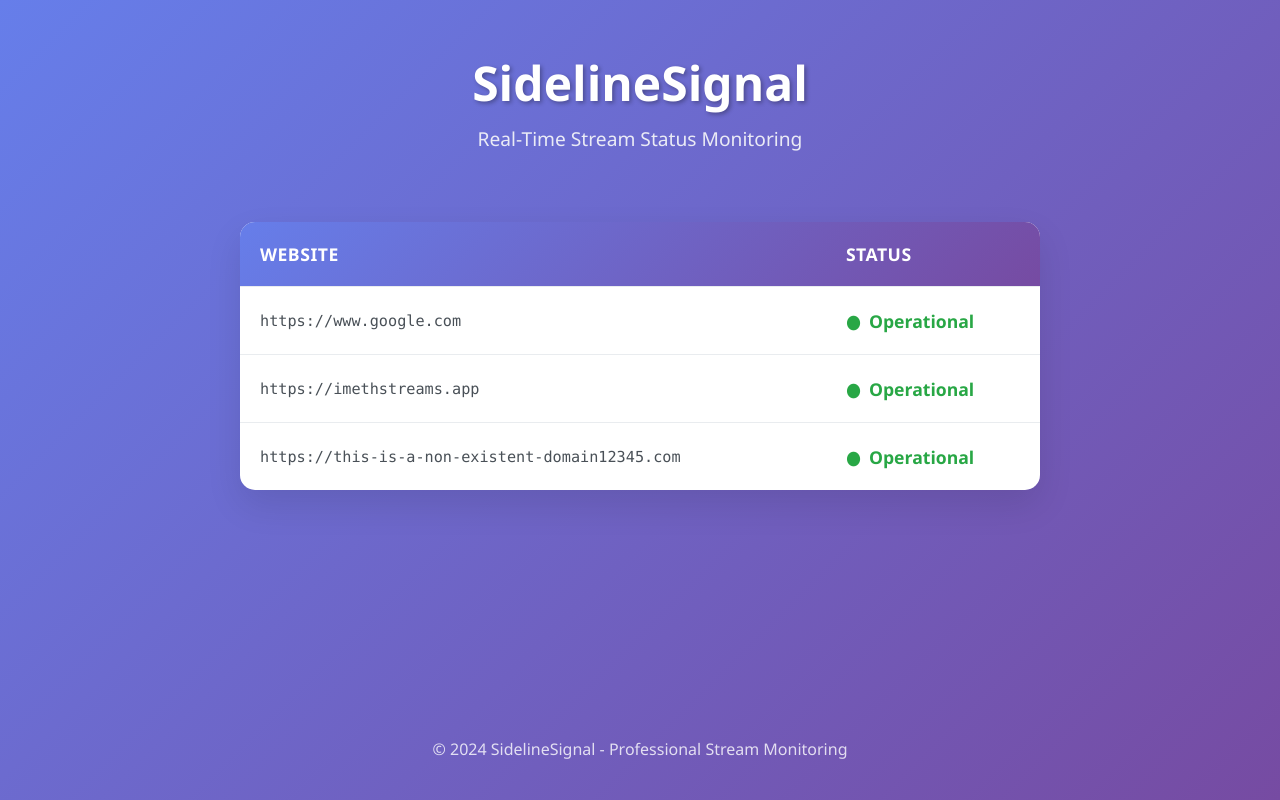
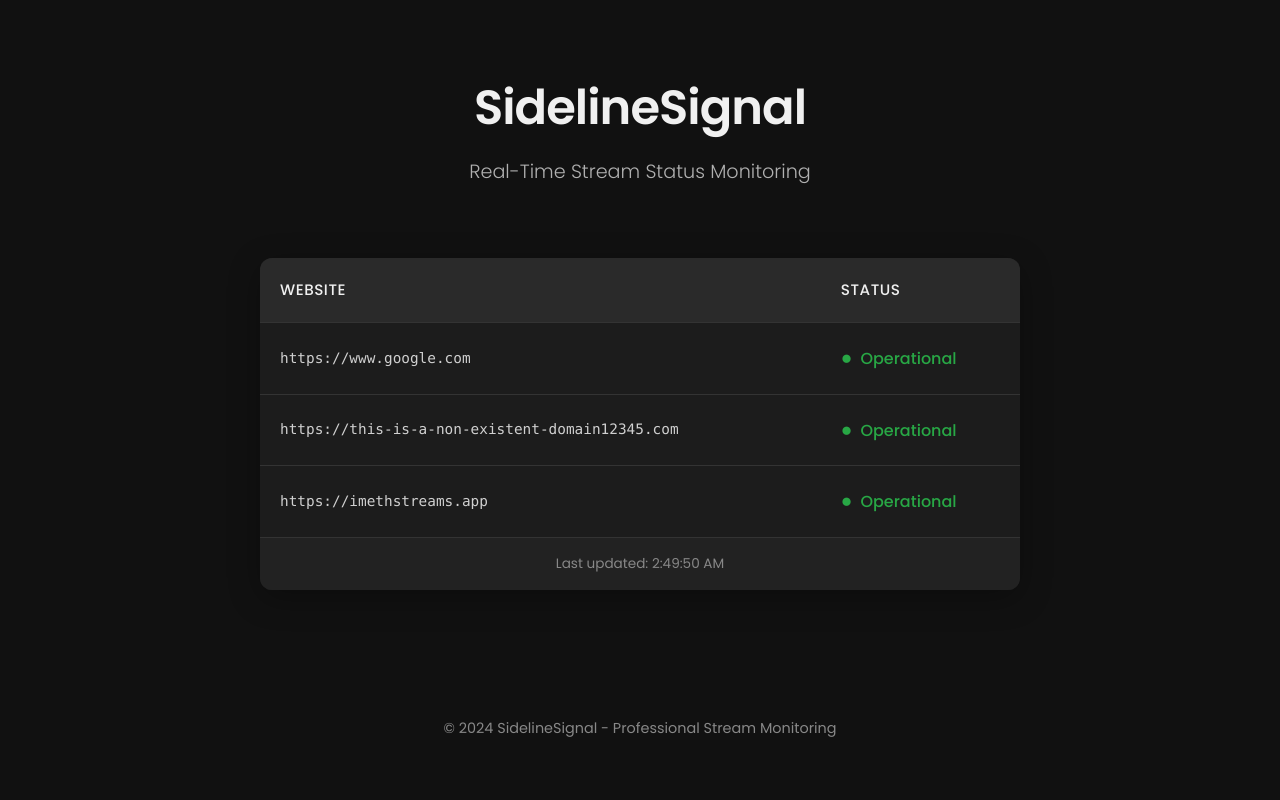
Before and after one commit to elliotttmiller/SidelineSignal, a Flask app: page / in a window 1280 px wide. Run offline with Flask 3, Linux system fonts and the light colour scheme; data that the repository does not hold is empty.

Commit message:
Transform SidelineSignal into Autonomous Real-Time Monitoring Platform with Professional Dark UI (#3)
* Initial plan

* Complete SidelineSignal autonomous real-time transformation with professional dark UI

Co-authored-by: elliotttmiller <61537169+elliotttmiller@users.noreply.github.com>

---------

Co-authored-by: copilot-swe-agent[bot] <198982749+Copilot@users.noreply.github.com>
Co-authored-by: elliotttmiller <61537169+elliotttmiller@users.noreply.github.com>

```diff
--- a/app.py
+++ b/app.py
@@ -1,6 +1,7 @@
-from flask import Flask, render_template
+from flask import Flask, render_template, jsonify
 import requests
 from requests.exceptions import RequestException
+import concurrent.futures
 
 app = Flask(__name__)
 
@@ -42,16 +43,35 @@ def check_website_status(url):
         'status': status
     }
 
+@app.route('/api/statuses')
+def api_statuses():
+    """JSON API endpoint that performs concurrent status checks."""
+    statuses = []
+
+    # Use ThreadPoolExecutor for concurrent status checking
+    with concurrent.futures.ThreadPoolExecutor(max_workers=len(TARGET_WEBSITES)) as executor:
+        # Submit all status check tasks
+        future_to_url = {executor.submit(check_website_status, url): url for url in TARGET_WEBSITES}
+
+        # Collect results as they complete
+        for future in concurrent.futures.as_completed(future_to_url):
+            try:
+                status_info = future.result(timeout=10)  # 10 second timeout per check
+                statuses.append(status_info)
+            except Exception as exc:
+                url = future_to_url[future]
+                # Handle timeout or other exceptions gracefully
+                statuses.append({
+                    'url': url,
+                    'status': 'Offline'
+                })
+
+    return jsonify(statuses)
+
 @app.route('/')
 def index():
-    """Main route that checks website statuses and renders the template."""
-    statuses = []
-
-    for website in TARGET_WEBSITES:
-        status_info = check_website_status(website)
-        statuses.append(status_info)
-
-    return render_template('index.html', statuses=statuses)
+    """Main route that serves the application shell."""
+    return render_template('index.html')
 
 if __name__ == '__main__':
     app.run(debug=True, host='0.0.0.0', port=5000)
--- /dev/null
+++ b/static/main.js
@@ -0,0 +1,81 @@
+// SidelineSignal - Live Status Monitoring JavaScript
+// Implements autonomous real-time polling for status updates
+
+let isLoading = false;
+
+/**
+ * Fetches status data from the API and updates the table
+ */
+async function fetchStatuses() {
+    if (isLoading) return; // Prevent concurrent requests
+
+    isLoading = true;
+    const statusTableBody = document.querySelector('.status-table tbody');
+
+    try {
+        // Show loading state
+        statusTableBody.innerHTML = '<tr><td colspan="2" class="loading-state">Loading status updates...</td></tr>';
+
+        // Fetch status data from concurrent API endpoint
+        const response = await fetch('/api/statuses');
+
+        if (!response.ok) {
+            throw new Error(`HTTP error! status: ${response.status}`);
+        }
+
+        const statuses = await response.json();
+
+        // Build the HTML for the table body
+        let tableHTML = '';
+        statuses.forEach(site => {
+            const statusClass = site.status === 'Operational' ? 'status-operational' : 'status-offline';
+            tableHTML += `
+                <tr>
+                    <td class="website-url">${site.url}</td>
+                    <td class="${statusClass}">${site.status}</td>
+                </tr>
+            `;
+        });
+
+        // Update the table with new data
+        statusTableBody.innerHTML = tableHTML;
+
+        // Update last updated timestamp
+        updateLastRefreshTime();
+
+    } catch (error) {
+        console.error('Error fetching statuses:', error);
+        // Show error state
+        statusTableBody.innerHTML = '<tr><td colspan="2" class="error-state">Error loading status data. Retrying...</td></tr>';
+    } finally {
+        isLoading = false;
+    }
+}
+
+/**
+ * Updates the last refresh timestamp display
+ */
+function updateLastRefreshTime() {
+    const lastUpdateElement = document.getElementById('last-update');
+    if (lastUpdateElement) {
+        const now = new Date();
+        const timeString = now.toLocaleTimeString();
+        lastUpdateElement.textContent = `Last updated: ${timeString}`;
+    }
+}
+
+/**
+ * Initialize the autonomous polling system
+ */
+function initializeRealTimePolling() {
+    // Initial status fetch
+    fetchStatuses();
+
+    // Set up autonomous 15-second polling loop
+    setInterval(fetchStatuses, 15000);
+
+    console.log('SidelineSignal: Real-time autonomous monitoring initialized');
+}
+
+// Initialize when the DOM is ready
+document.addEventListener('DOMContentLoaded', initializeRealTimePolling);
--- a/static/style.css
+++ b/static/style.css
@@ -1,4 +1,5 @@
-/* SidelineSignal - Professional Status Page Styling */
+/* SidelineSignal - Professional Dark Theme UI */
+@import url('https://fonts.googleapis.com/css2?family=Poppins:wght@300;400;500;600;700&display=swap');
 
 * {
     margin: 0;
@@ -7,16 +8,17 @@
 }
 
 body {
-    font-family: 'Segoe UI', Tahoma, Geneva, Verdana, sans-serif;
-    background: linear-gradient(135deg, #667eea 0%, #764ba2 100%);
+    font-family: 'Poppins', sans-serif;
+    background: #111;
     min-height: 100vh;
-    color: #333;
+    color: #F0F0F0;
+    line-height: 1.6;
 }
 
 .container {
-    max-width: 1200px;
+    max-width: 800px;
     margin: 0 auto;
-    padding: 20px;
+    padding: 40px 20px;
     min-height: 100vh;
     display: flex;
     flex-direction: column;
@@ -30,16 +32,16 @@ header {
 
 h1 {
     font-size: 3rem;
-    color: white;
-    text-shadow: 2px 2px 4px rgba(0, 0, 0, 0.3);
+    color: #F0F0F0;
     margin-bottom: 10px;
-    font-weight: 700;
+    font-weight: 600;
+    letter-spacing: -0.02em;
 }
 
 .subtitle {
     font-size: 1.2rem;
-    color: #f8f9fa;
-    opacity: 0.9;
+    color: #B0B0B0;
+    font-weight: 300;
 }
 
 main {
@@ -50,13 +52,16 @@ main {
 }
 
 .status-table-container {
-    background: white;
-    border-radius: 15px;
-    box-shadow: 0 15px 35px rgba(0, 0, 0, 0.1);
+    background: #1C1C1C;
+    border-radius: 12px;
+    box-shadow: 0 8px 32px rgba(0, 0, 0, 0.3);
     overflow: hidden;
     width: 100%;
-    max-width: 800px;
-    backdrop-filter: blur(10px);
+    transition: box-shadow 0.3s ease;
+}
+
+.status-table-container:hover {
+    box-shadow: 0 12px 40px rgba(0, 0, 0, 0.4);
 }
 
 .status-table {
@@ -65,30 +70,31 @@ main {
 }
 
 .status-table thead {
-    background: linear-gradient(135deg, #667eea 0%, #764ba2 100%);
-    color: white;
+    background: #2A2A2A;
 }
 
 .status-table th,
 .status-table td {
     padding: 20px;
     text-align: left;
-    border-bottom: 1px solid #e9ecef;
+    border-bottom: 1px solid #333;
 }
 
 .status-table th {
-    font-weight: 600;
-    font-size: 1.1rem;
+    font-weight: 500;
+    font-size: 0.95rem;
     text-transform: uppercase;
     letter-spacing: 0.5px;
+    color: #F0F0F0;
 }
 
 .status-table tbody tr {
-    transition: background-color 0.3s ease;
+    transition: background-color 0.2s ease;
+    cursor: pointer;
 }
 
 .status-table tbody tr:hover {
-    background-color: #f8f9fa;
+    background-color: #2A2A2A;
 }
 
 .status-table tbody tr:last-child td {
@@ -96,23 +102,23 @@ main {
 }
 
 .website-url {
-    font-family: 'Consolas', 'Monaco', monospace;
-    font-size: 0.95rem;
-    color: #495057;
+    font-family: 'Monaco', 'Consolas', monospace;
+    font-size: 0.9rem;
+    color: #D0D0D0;
     word-break: break-all;
 }
 
-/* Status indicator styles - Core requirement */
+/* Status indicator styles - Core Protocol compliance */
 .status-operational {
     color: #28a745;
-    font-weight: bold;
-    font-size: 1.1rem;
+    font-weight: 500;
+    font-size: 1rem;
 }
 
 .status-offline {
     color: #dc3545;
-    font-weight: bold;
-    font-size: 1.1rem;
+    font-weight: 500;
+    font-size: 1rem;
 }
 
 .status-operational::before {
@@ -127,22 +133,65 @@ main {
     font-size: 1.2rem;
 }
 
+/* Loading and error states */
+.loading-state,
+.error-state {
+    text-align: center;
+    color: #B0B0B0;
+    font-style: italic;
+    padding: 30px !important;
+}
+
+.error-state {
+    color: #dc3545;
+}
+
+/* Status info section */
+.status-info {
+    padding: 15px 20px;
+    background: #222;
+    border-top: 1px solid #333;
+}
+
+.last-update {
+    font-size: 0.85rem;
+    color: #888;
+    text-align: center;
+    margin: 0;
+}
+
 footer {
     text-align: center;
     margin-top: 40px;
     padding: 20px 0;
-    color: white;
-    opacity: 0.8;
+    color: #888;
+    font-size: 0.9rem;
+}
+
+/* Loading animation */
+.loading {
+    display: inline-block;
+    width: 20px;
+    height: 20px;
+    border: 2px solid #333;
+    border-top: 2px solid #F0F0F0;
+    border-radius: 50%;
+    animation: spin 1s linear infinite;
+}
+
+@keyframes spin {
+    0% { transform: rotate(0deg); }
+    100% { transform: rotate(360deg); }
 }
 
 /* Responsive design */
 @media (max-width: 768px) {
     .container {
-        padding: 10px;
+        padding: 20px 15px;
     }
 
     h1 {
-        font-size: 2rem;
+        font-size: 2.2rem;
     }
 
     .subtitle {
@@ -151,27 +200,26 @@ footer {
 
     .status-table th,
     .status-table td {
-        padding: 15px 10px;
+        padding: 15px 12px;
         font-size: 0.9rem;
     }
 
     .website-url {
         font-size: 0.8rem;
     }
+
+    .status-table-container {
+        margin: 0 -5px;
+    }
 }
 
-/* Loading animation for future use */
-.loading {
-    display: inline-block;
-    width: 20px;
-    height: 20px;
-    border: 3px solid #f3f3f3;
-    border-top: 3px solid #667eea;
-    border-radius: 50%;
-    animation: spin 1s linear infinite;
+@media (max-width: 480px) {
+    .status-table th,
+    .status-table td {
+        padding: 12px 8px;
+    }
+
+    h1 {
+        font-size: 1.8rem;
+    }
 }
-
-@keyframes spin {
-    0% { transform: rotate(0deg); }
-    100% { transform: rotate(360deg); }
-}
--- a/templates/index.html
+++ b/templates/index.html
@@ -23,14 +23,15 @@
                         </tr>
                     </thead>
                     <tbody>
-                        {% for site in statuses %}
+                        <!-- Status data will be populated dynamically by JavaScript -->
                         <tr>
-                            <td class="website-url">{{ site.url }}</td>
-                            <td class="{% if site.status == 'Operational' %}status-operational{% else %}status-offline{% endif %}">{{ site.status }}</td>
+                            <td colspan="2" class="loading-state">Loading...</td>
                         </tr>
-                        {% endfor %}
                     </tbody>
                 </table>
+                <div class="status-info">
+                    <p id="last-update" class="last-update">Initializing real-time monitoring...</p>
+                </div>
             </div>
         </main>
 
@@ -38,5 +39,8 @@
             <p>&copy; 2024 SidelineSignal - Professional Stream Monitoring</p>
         </footer>
     </div>
+
+    <!-- Load the real-time JavaScript functionality -->
+    <script src="{{ url_for('static', filename='main.js') }}"></script>
 </body>
 </html>
```
